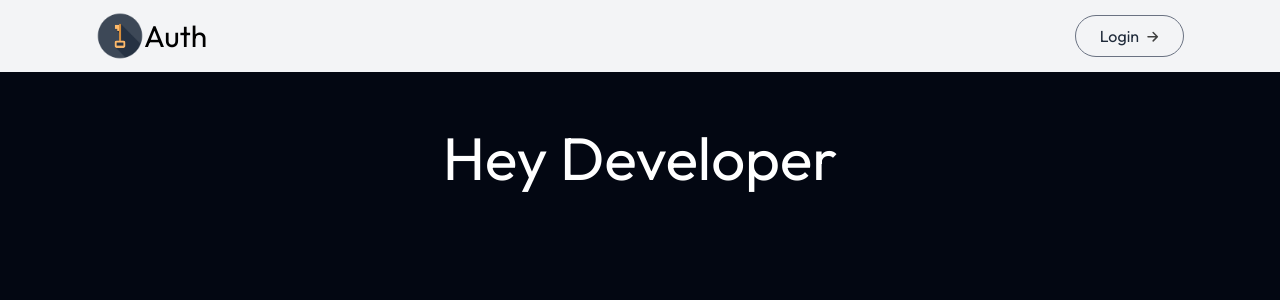
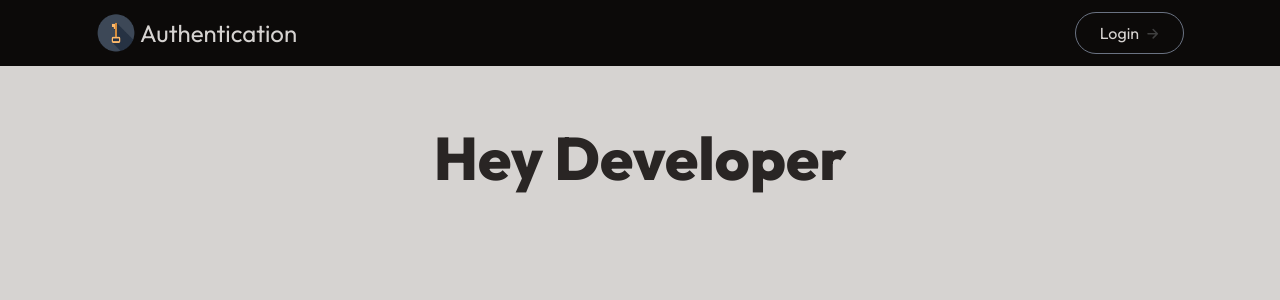
Before and after one commit to dev-debabrata/auth-mern, a React (Vite) app in the folder frontend/: page / in a window 1280 px wide. Shown: the top 300 px of the page. Built offline with nearby package versions, Linux system fonts and the light colour scheme.

Commit message:
27-06-2025

```diff
--- a/frontend/src/components/Header.jsx
+++ b/frontend/src/components/Header.jsx
@@ -1,15 +1,14 @@
 import React from 'react'
-import { assets } from '../assets/assets'
+// import { assets } from '../assets/assets'
 
 const Header = () => {
     return (
         <div className=' flex items-center justify-center py-32'>
             <div className=' flex justify-center items-center'>
-                <div className=' text-white text-6xl'>
-                    <h1>Hey Developer</h1>
+                <div >
+                    <h1 className=' text-stone-800 text-6xl font-extrabold'>Hey Developer</h1>
 
                 </div>
-                {/* <img src={assets.home} className=' max-w-2xl rounded-2xl align-middle block' /> */}
             </div>
         </div>
     )
--- a/frontend/src/components/Navbar.jsx
+++ b/frontend/src/components/Navbar.jsx
@@ -4,12 +4,12 @@ import { assets } from '../assets/assets'
 
 const Navbar = () => {
     return (
-        <div className='w-full flex justify-between items-center p-4 sm:p-3 sm:px-24 absolute top-0 bg-gray-100'>
-            <div className=' flex justify-center items-center text-center'>
-                <img src={assets.auth_logo} alt='' className=' w-12' />
-                <h1 className=' text-3xl'>Auth</h1>
+        <div className='w-full flex justify-between items-center p-4 sm:p-3 sm:px-24 absolute top-0 bg-stone-950'>
+            <div className=' flex justify-center gap-1 items-center text-center'>
+                <img src={assets.auth_logo} alt='' className=' w-10' />
+                <h1 className=' text-2xl text-stone-300'>Authentication</h1>
             </div>
-            <button className=' flex items-center gap-2 border border-gray-500 rounded-full px-6 py-2 text-gray-800 hover:bg-gray-100'>Login <img src={assets.arrow_icon} alt='' /></button>
+            <button className=' flex items-center gap-2 border border-gray-500 rounded-full px-6 py-2 text-stone-300 hover:bg-stone-400 hover:text-stone-900 cursor-pointer'>Login <img src={assets.arrow_icon} alt='' /></button>
         </div>
     )
 }
--- a/frontend/src/pages/HomePage.jsx
+++ b/frontend/src/pages/HomePage.jsx
@@ -5,7 +5,8 @@ import Header from '../components/Header'
 
 const HomePage = () => {
     return (
-        <div className=' bg-gray-950 min-h-screen '>
+        <div className=' bg-stone-300 min-h-screen '>
+
             <Navbar />
             <Header />
         </div>
```
